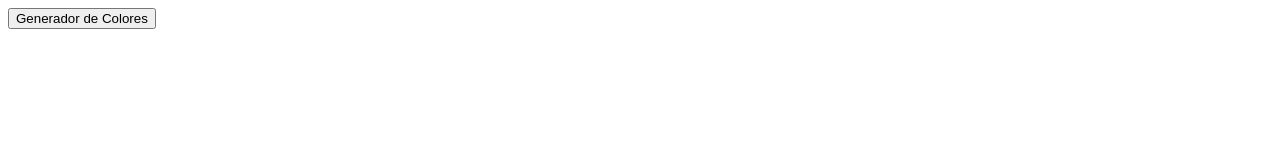
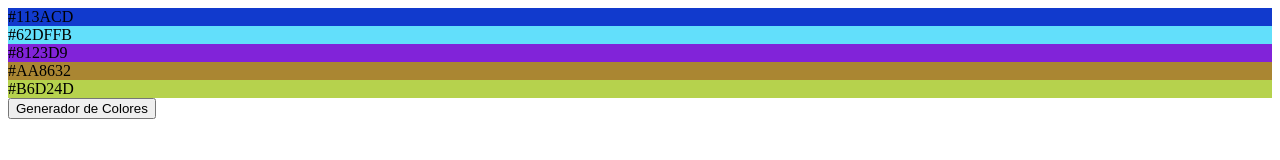
Before and after one commit to zalazarleandrodavid/paletadecolores, a plain HTML site: page index.html in a window 1280 px wide. Drawn offline with Linux system fonts and the light colour scheme; a web font is replaced by a local one.

Commit message:
codigo de paleta

```diff
--- a/app.js
+++ b/app.js
@@ -1,14 +1,35 @@
 const paletaContainer= document.getElementById('paletaContainer');
 const colorRange = document.getElementById('colorRange');
 const colorValues = ['1','2','3','4','6','7','8','9','A','B','C','D','E','F'];
-const PALLETE_SIZE = 5;
+const PALETA_SIZE = 5;
 
 const createPaleta =() => {
-    for (let i = 0; i < PALLETE_SIZE; i++) {
+    for (let i = 0; i < PALETA_SIZE; i++) {
         const paletaElement = document.createElement('div');
         paletaElement.classList.add('paletaItem');
         paletaContainer.appendChild(paletaElement);
     }
+    updatePaleta();
 };
 
+
+
+const colorear =(paletaElement) => {
+    let color='#'
+    for(let i = 0; i < 6; i++){
+        const randomElement= colorValues[Math.floor(Math.random() *colorValues.length)];
+        color += randomElement;
+    };
+    paletaElement.style.backgroundColor = color;
+    paletaElement.innerHTML = `<span class='colorHex'>${color}</span>`;
+}
+
+const updatePaleta = () => {
+    for (let i = 0; i < paletaContainer.children.length; i++) {
+        colorear(paletaContainer.children[i])
+    }
+
+};
+
+
 createPaleta();
--- a/index.html
+++ b/index.html
@@ -13,7 +13,7 @@
 <body>
     <div>
         <div id="paletaContainer"></div>
-        <button onclick="updatePallete()">Generador de Colores</button>
+        <button onclick="updatePaleta()">Generador de Colores</button>
     </div>
 </body>
 </html>
```
